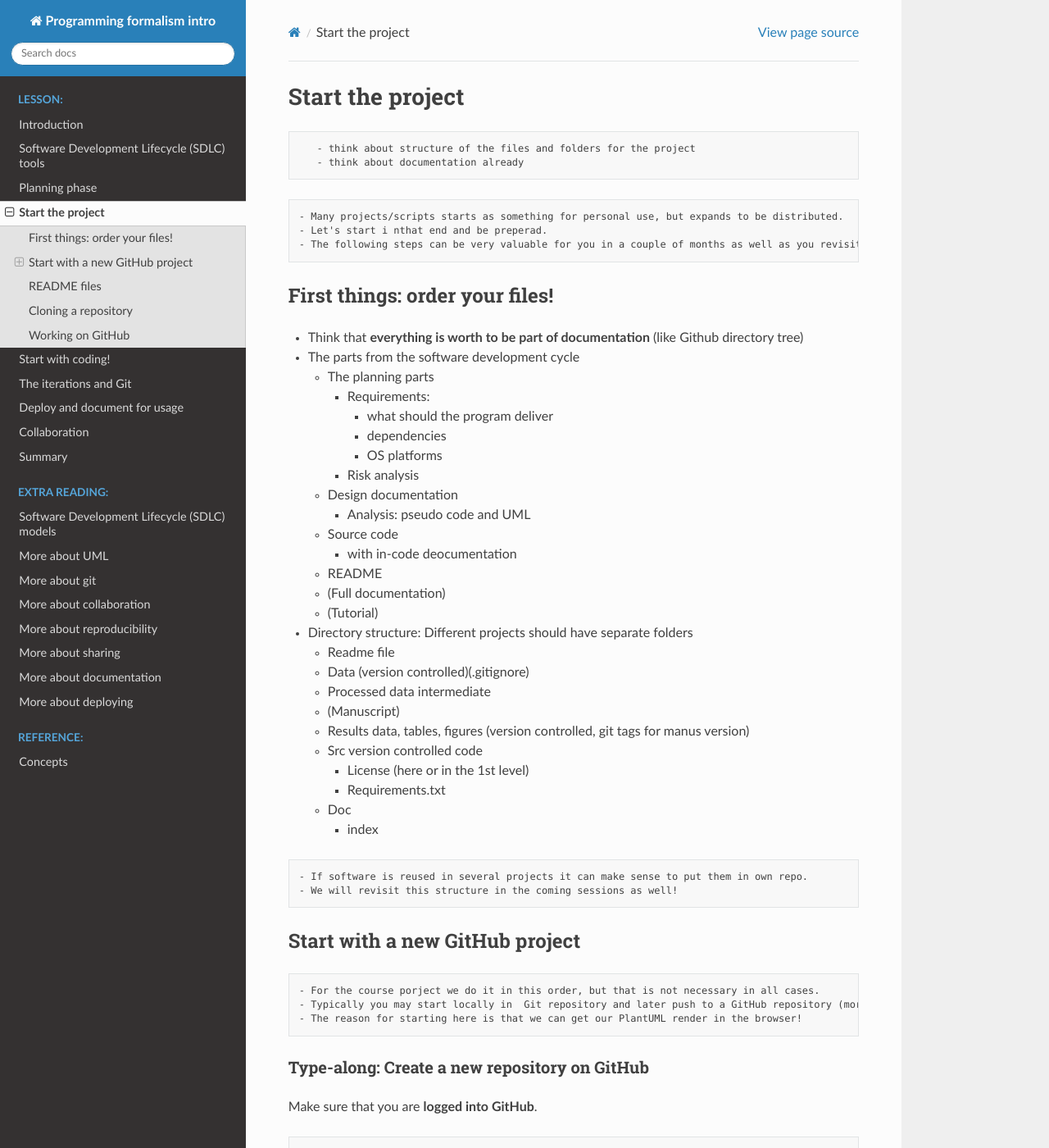
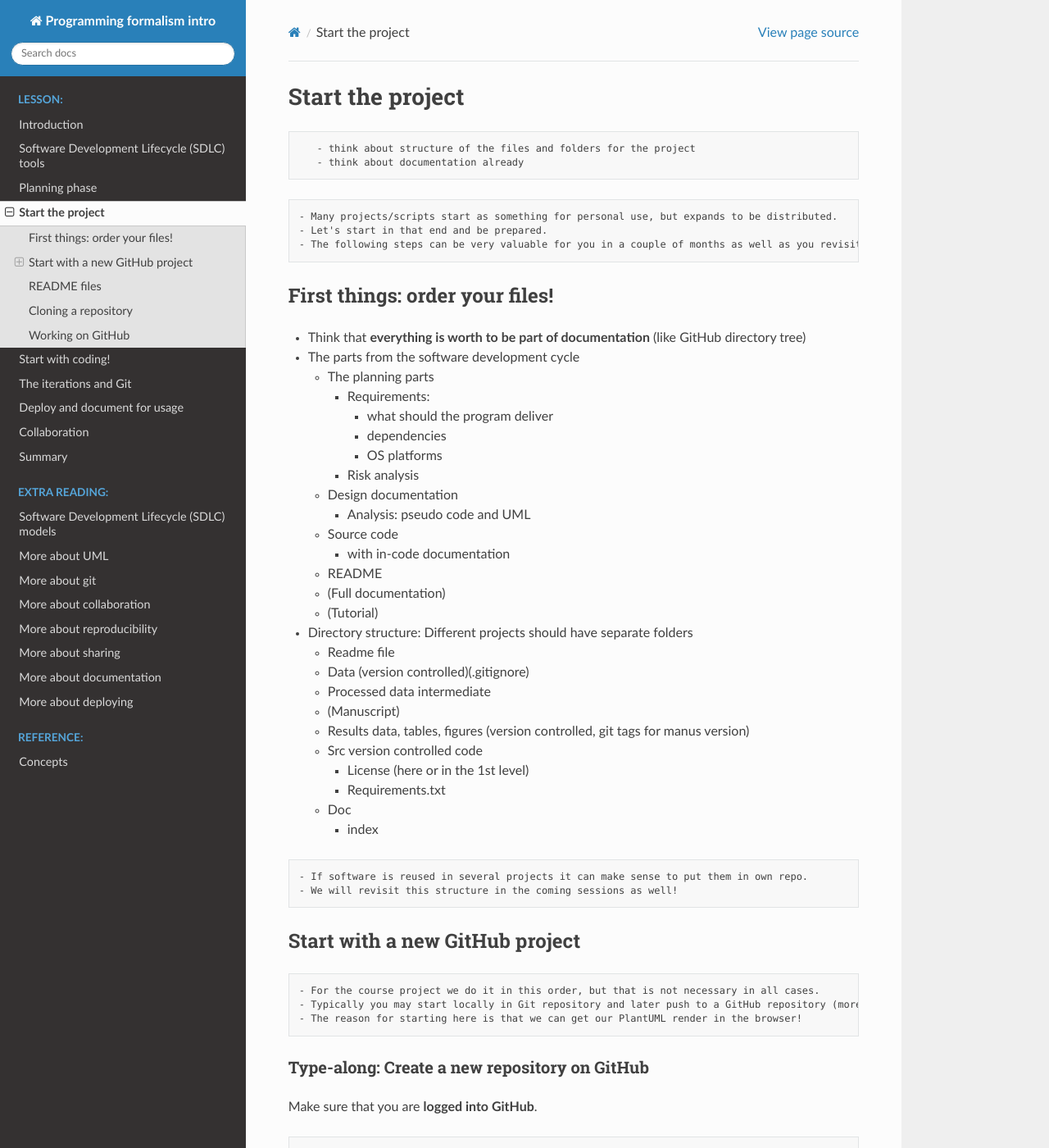
Before and after one commit to UPPMAX/programming_formalisms_intro, a Sphinx documentation site: the page built from doc/startup.md, in a window 1280 px wide and 1400 px high. Shown: the whole window at 82% size. Built offline with Sphinx 7.4.7 and the Read the Docs theme 2.0.0, drawn with Linux system fonts in a browser that asks for light colours; pages that are not in the unit, such as notebooks, are missing from menus; some of the changed text lies outside the part shown.

Commit message:
fixes startup.md

````diff
--- a/doc/startup.md
+++ b/doc/startup.md
@@ -5,14 +5,14 @@
 ```
 
 ```{note}
-- Many projects/scripts starts as something for personal use, but expands to be distributed.
-- Let's start i nthat end and be preperad.
+- Many projects/scripts start as something for personal use, but expands to be distributed.
+- Let's start in that end and be prepared.
 - The following steps can be very valuable for you in a couple of months as well as you revisit your code and don't know what it does or why you did this and that.
 ```
 
 ## First things: order your files!
 
-- Think that **everything is worth to be part of documentation** (like Github directory tree)
+- Think that **everything is worth to be part of documentation** (like GitHub directory tree)
 - The parts from the software development cycle
   - The planning parts
       - Requirements:
@@ -23,7 +23,7 @@
   - Design documentation
       - Analysis: pseudo code and UML
   - Source code
-    - with in-code deocumentation
+    - with in-code documentation
   - README
   - (Full documentation)
   - (Tutorial)
@@ -48,8 +48,8 @@
 ## Start with a new GitHub project
 
 ```{discussion}
-- For the course porject we do it in this order, but that is not necessary in all cases.
-- Typically you may start locally in  Git repository and later push to a GitHub repository (more next session about Git)
+- For the course project we do it in this order, but that is not necessary in all cases.
+- Typically you may start locally in Git repository and later push to a GitHub repository (more next session about Git)
 - The reason for starting here is that we can get our PlantUML render in the browser!
 ```
 
@@ -194,6 +194,5 @@ automatically checked out.
 
 ```{keypoints}
 - A repository can have one or multiple remotes (we will revisit these later).
-- Local branches often track remote branches.
-- A remote serves as a full backup of your work.
+- A remote (GitHub) in this case serves as a full backup of your work.
 ```
````
Also changed, not shown: other parts of doc/startup.md (+1 -1 lines).
